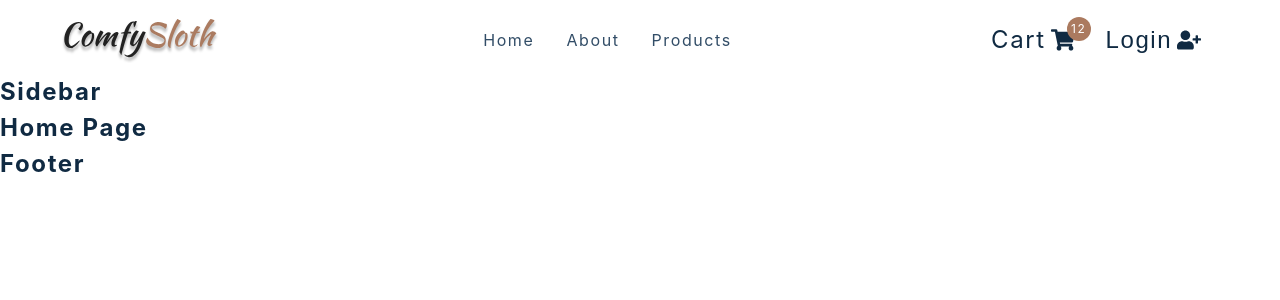
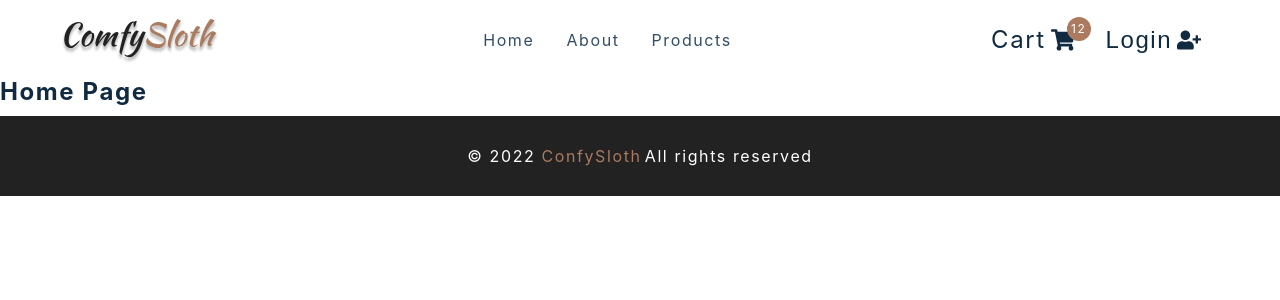
Before and after one commit to lucianomuniz/confy-store, a React (Create React App) app: page / in a window 1280 px wide. Shown: the top 300 px of the page. Built offline with nearby package versions, Linux system fonts and the light colour scheme; the HTML template or start-up script is replaced by a standard one.

Commit message:
added footer and sidebar

```diff
--- a/src/components/Footer.js
+++ b/src/components/Footer.js
@@ -1,7 +1,15 @@
 import styled from 'styled-components';
 
 const Footer = () => {
-  return <h4>footer</h4>;
+  return (
+    <Wrapper>
+      <h5>
+        &copy; {new Date().getFullYear()}
+        <span> ConfySloth</span>
+      </h5>
+      <h5>All rights reserved</h5>
+    </Wrapper>
+  );
 };
 
 const Wrapper = styled.footer`
--- a/src/components/Sidebar.js
+++ b/src/components/Sidebar.js
@@ -9,7 +9,33 @@
 import { useUserContext } from '../context/user_context';
 
 const Sidebar = () => {
-  return <h4>sidebar</h4>;
+  const isOpen = false;
+
+  return (
+    <SidebarContainer>
+      <aside className={`${isOpen ? 'sidebar show-sidebar' : 'sidebar'}`}>
+        <div className='sidebar-header'>
+          <img src={logo} alt='confy sloth' className='logo' />
+          <button type='button' className='close-btn'>
+            <FaTimes />
+          </button>
+        </div>
+        <ul className='links'>
+          {links.map(({ id, text, url }) => {
+            return (
+              <li key={id}>
+                <Link to={url}>{text}</Link>
+              </li>
+            );
+          })}
+          <li>
+            <Link to='/checkout'>checkout</Link>
+          </li>
+        </ul>
+        <CartButtons />
+      </aside>
+    </SidebarContainer>
+  );
 };
 
 const SidebarContainer = styled.div`
```
